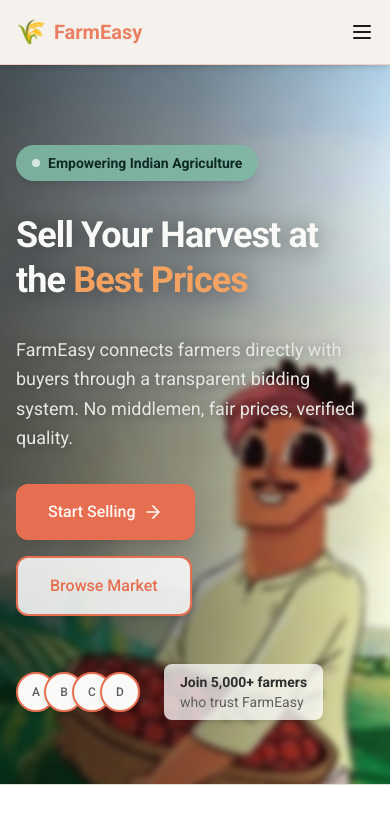
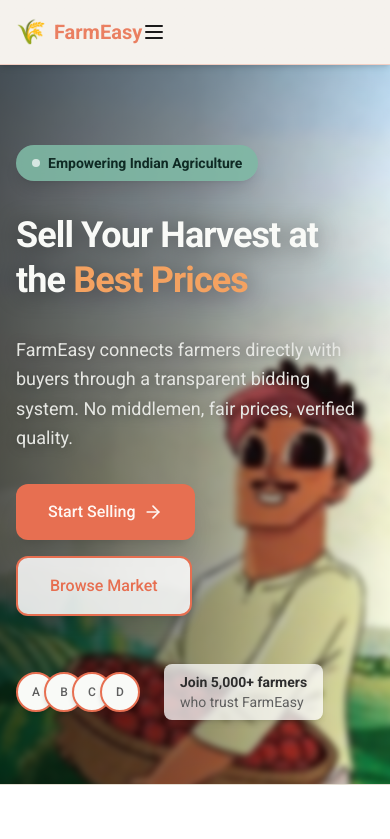
Before and after one commit to Kartavya-Shrivastav/FarmEasy, a React app in the folder frontend/: page / in a window 390 px wide. Shown: the top 839 px of the page. Built offline with nearby package versions, Linux system fonts and the light colour scheme; no server answers; the HTML template or start-up script is replaced by a standard one.

Commit message:
refactor(Navbar): enhance layout and spacing for better responsiveness

```diff
--- a/frontend/src/components/layout/Navbar.jsx
+++ b/frontend/src/components/layout/Navbar.jsx
@@ -88,7 +88,8 @@
         } : {}}
       >
         <div className="container mx-auto px-4">
-          <div className="flex items-center justify-between h-16">
+          <div className="relative flex items-center h-16">
+
             {/* Logo */}
             <Link
               to="/"
@@ -105,7 +106,7 @@
 
 
             {/* Desktop Nav Links */}
-            <div className="hidden md:flex items-center gap-6">
+            <div className=" hidden md:flex items-center gap-10 absolute left-1/2 -translate-x-1/2">
               <Link
                 to="/marketplace"
                 className={`text-[#1a1a1a] hover:text-[#ea7f61] font-bold transition-colors ${isVisible ? 'opacity-0' : 'opacity-0'}`}
@@ -161,6 +162,8 @@
 
 
             {/* Desktop Right Side */}
+            <div className="ml-auto hidden md:flex items-center gap-4">
+
               <div className="hidden md:flex items-center gap-4">
                 <div
                   className={`${isVisible ? 'opacity-0' : 'opacity-0'}`}
@@ -214,7 +217,7 @@
                   </div>
                 )}
               </div>
-
+            </div>
 
 
             {/* Mobile Hamburger Button */}
```
Lines whose indentation alone changed are shown as unchanged.
